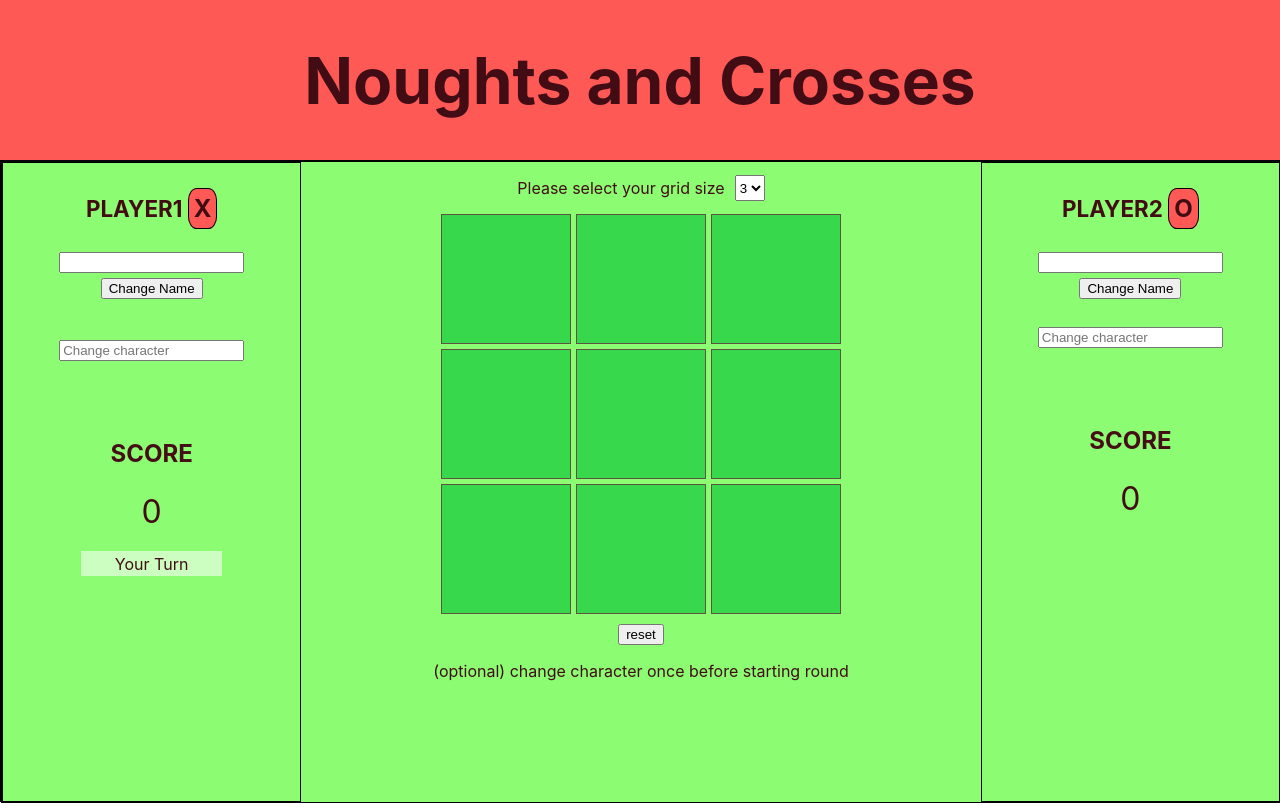
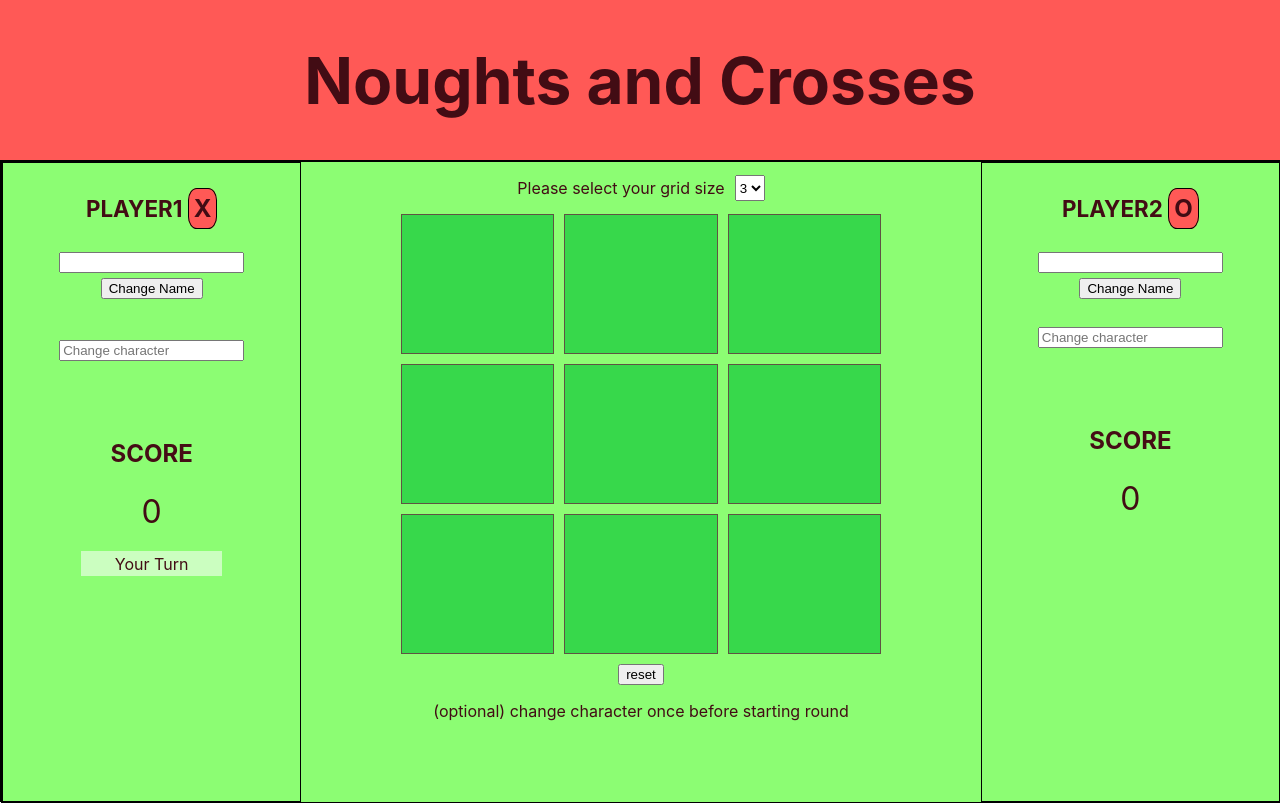
Before and after one commit to ikhlaas-kapadia/Noughts-And-Crosses, a React (Create React App) app: page / in a window 1280 px wide. Built offline with nearby package versions, Linux system fonts and the light colour scheme.

Commit message:
Added styling to winner boxes

```diff
--- a/src/App.css
+++ b/src/App.css
@@ -34,40 +34,31 @@ section {
   align-items: center;
 }
 
-.Board-9 {
+.Board-9,
+.Board-25,
+.Board-49,
+.Board-81 {
   display: grid;
-  height: 50vh;
-  width: 50vh;
+  height: 55vh;
+  width: 60vh;
   grid-template-columns: repeat(3, 1fr);
   grid-template-rows: repeat(3, 1fr);
-  grid-gap: 5px;
+  grid-gap: 10px;
   font-size: 1rem;
 }
 .Board-25 {
-  display: grid;
-  height: 50vh;
-  width: 50vh;
   grid-template-columns: repeat(5, 1fr);
   grid-template-rows: repeat(5, 1fr);
-  grid-gap: 5px;
   font-size: 0.5rem;
 }
 .Board-49 {
-  display: grid;
-  height: 50vh;
-  width: 50vh;
   grid-template-columns: repeat(7, 1fr);
   grid-template-rows: repeat(7, 1fr);
-  grid-gap: 5px;
   font-size: 0.5rem;
 }
 .Board-81 {
-  display: grid;
-  height: 50vh;
-  width: 50vh;
   grid-template-columns: repeat(9, 1fr);
   grid-template-rows: repeat(9, 1fr);
-  grid-gap: 5px;
   font-size: 0.5rem;
 }
 
@@ -84,6 +75,8 @@ section {
 
 .Winner {
   background-color: yellow;
+  transform: rotate(360deg);
+  transition: transform 1s;
 }
 
 .Reset-Btn {
```
